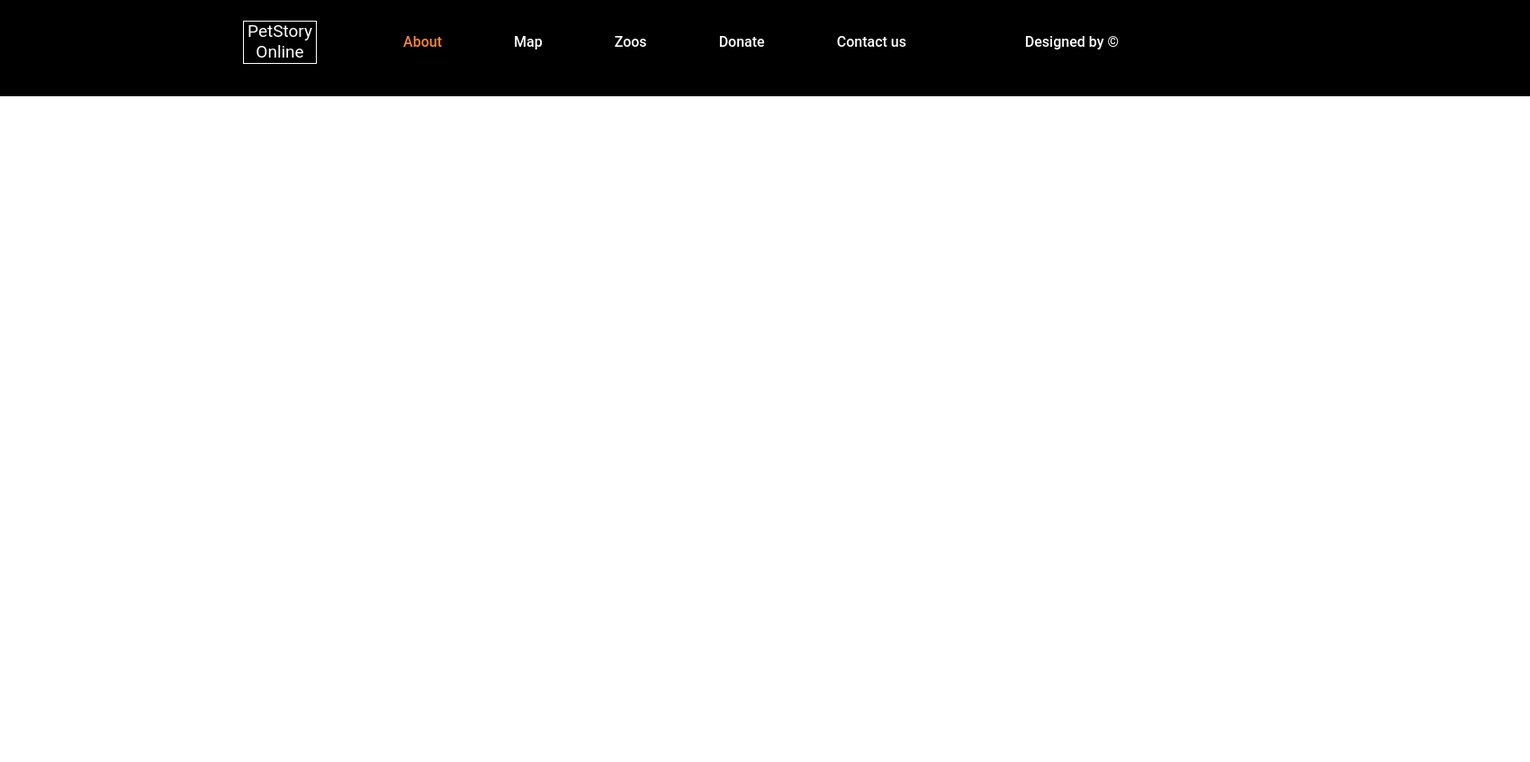
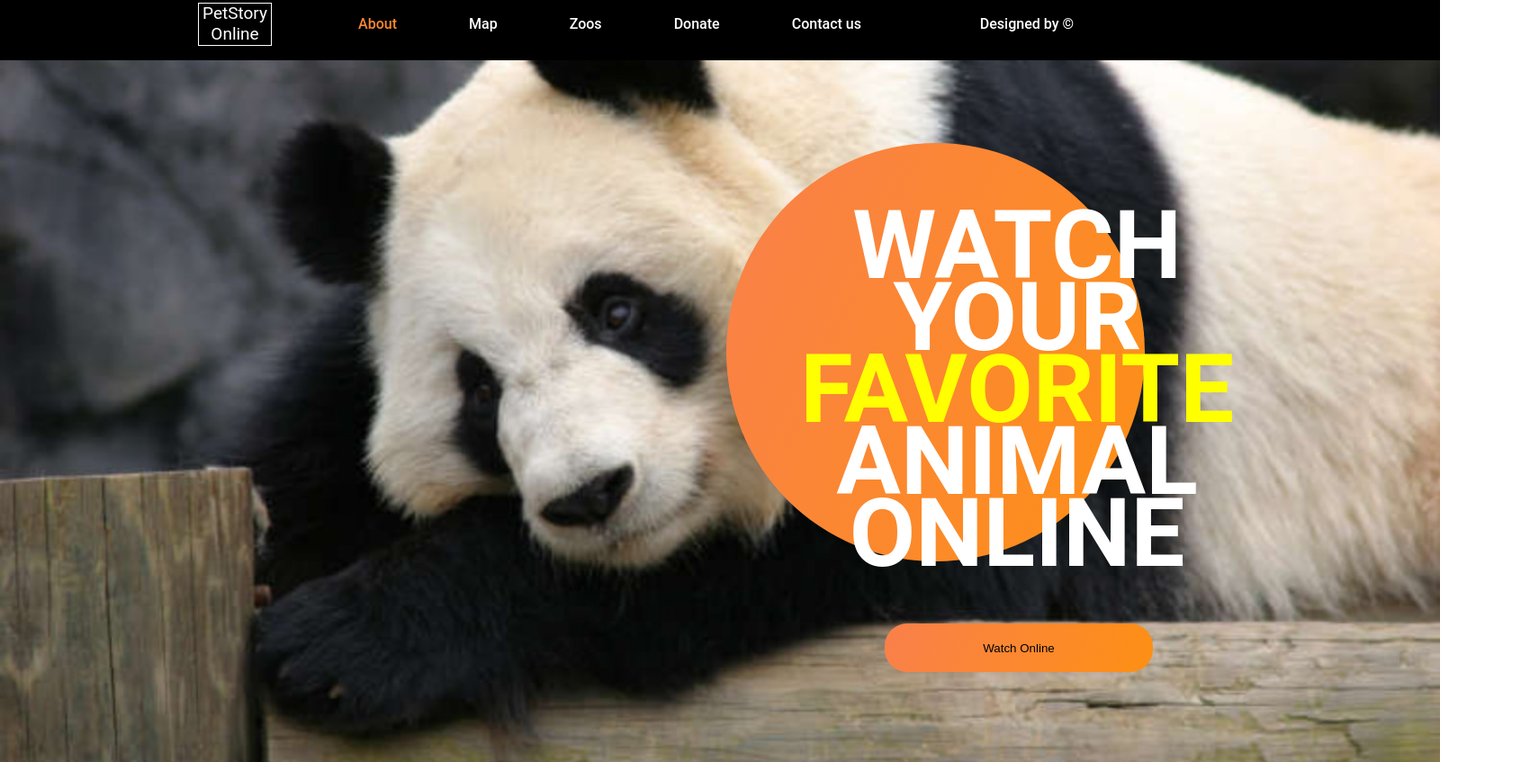
Before and after one commit to lenakotishova/online-zoo, a plain HTML site: page pages/main/index.html in a window 1280 px wide. Shown: the part 13-860 px from the top of the page at 90% size, 1700 px wide, since content can reach past the window. Before the commit the page ends 800 px from the top, so only its background shows below. Drawn offline with Linux system fonts and the light colour scheme.

Commit message:
feat: add intro-page

```diff
--- a/pages/main/index.html
+++ b/pages/main/index.html
@@ -32,6 +32,16 @@
             </div>
         </div>
     </header>
+
+    <div class="intro-page">
+        <div class = intro-circle></div>
+        <div class="intro-text">
+            <h1>Watch<br>your<br><span class="yellow-text">favorite</span><br>animal<br>online</h1>
+        </div>
+        <div class="button">
+            <button class="orange-button">Watch Online</button>
+        </div>
+    </div>
 </body>
 
 </html>
--- a/pages/main/style.css
+++ b/pages/main/style.css
@@ -2,10 +2,10 @@
     margin: 0;
     padding: 0;
     align-items: center;
-
 }
 
 body {
+    width: 1600px;
     text-align: center;
 }
 
@@ -22,14 +22,12 @@ body {
     flex-direction: row;
     justify-content: center;
     align-items: center;
-    vertical-align:middle;
+    vertical-align: middle;
 }
 header {
     height: 80px;
     background-color: black;
-    width: 1600px;
     display: flex;
-    padding: 20px 50px;
 }
 
 .logo, .nav, .designed-by {
@@ -94,7 +92,7 @@ nav a {
  }
 
  .designed-by {
-margin-left: auto; }
+    margin-left: auto; }
 
  .designed-by a {
 
@@ -108,3 +106,58 @@ margin-left: auto; }
     font-size: 16px;
     color: #FFFFFF;
  }
+
+ .intro-page {
+    background-color: black;
+    height: 780px;
+    position: relative;
+    background-image: url(/assets/images/Giant\ Panda.png);
+ }
+.intro-text, .intro-circle {
+    position: absolute;
+}
+.intro-text {
+    width: 500.31px;
+    height: 400px;
+    padding-left: calc(50% - 500.31px/2 + 330.15px);
+    padding-top: 166px;
+}
+ .intro-circle {
+    width: 465px;
+    height: 465px;
+    left: calc(50% - 465px/2 + 239.5px);
+    top: 92px;
+    border-radius: 50%;
+
+    /* orange */
+    background: linear-gradient(113.96deg, #F9804B 1.49%, #FE9013 101.44%);
+ }
+ .intro-text h1 {
+    font-family: 'Roboto';
+    font-style: normal;
+    font-weight: 700;
+    font-size: 106.496px;
+    line-height: 80px;
+
+    text-align: center;
+    text-transform: uppercase;
+
+    color: #FFFFFF
+ }
+
+ .yellow-text {
+    color: yellow;
+ }
+
+ .orange-button {
+    position: absolute;
+    width: 298px;
+    height: 54px;
+    left: calc(50% - 298px/2 + 332px);
+    top: 626px;
+
+    /* orange */
+    background: linear-gradient(113.96deg, #F9804B 1.49%, #FE9013 101.44%);
+    border-radius: 25px;
+    border: #FFFFFF;
+ }
```
Also changed, not shown: assets/images/Giant Panda.png (added).
